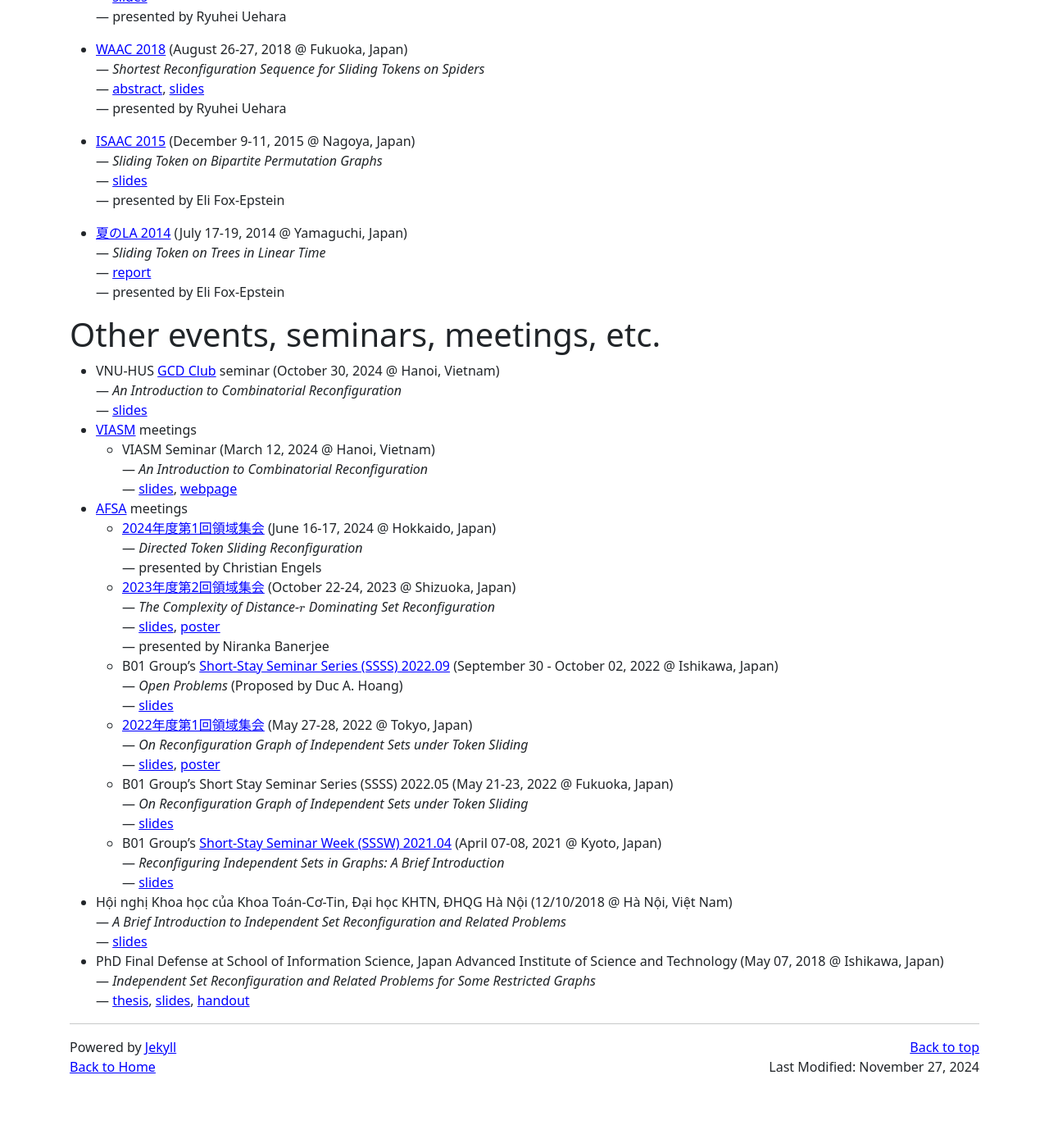
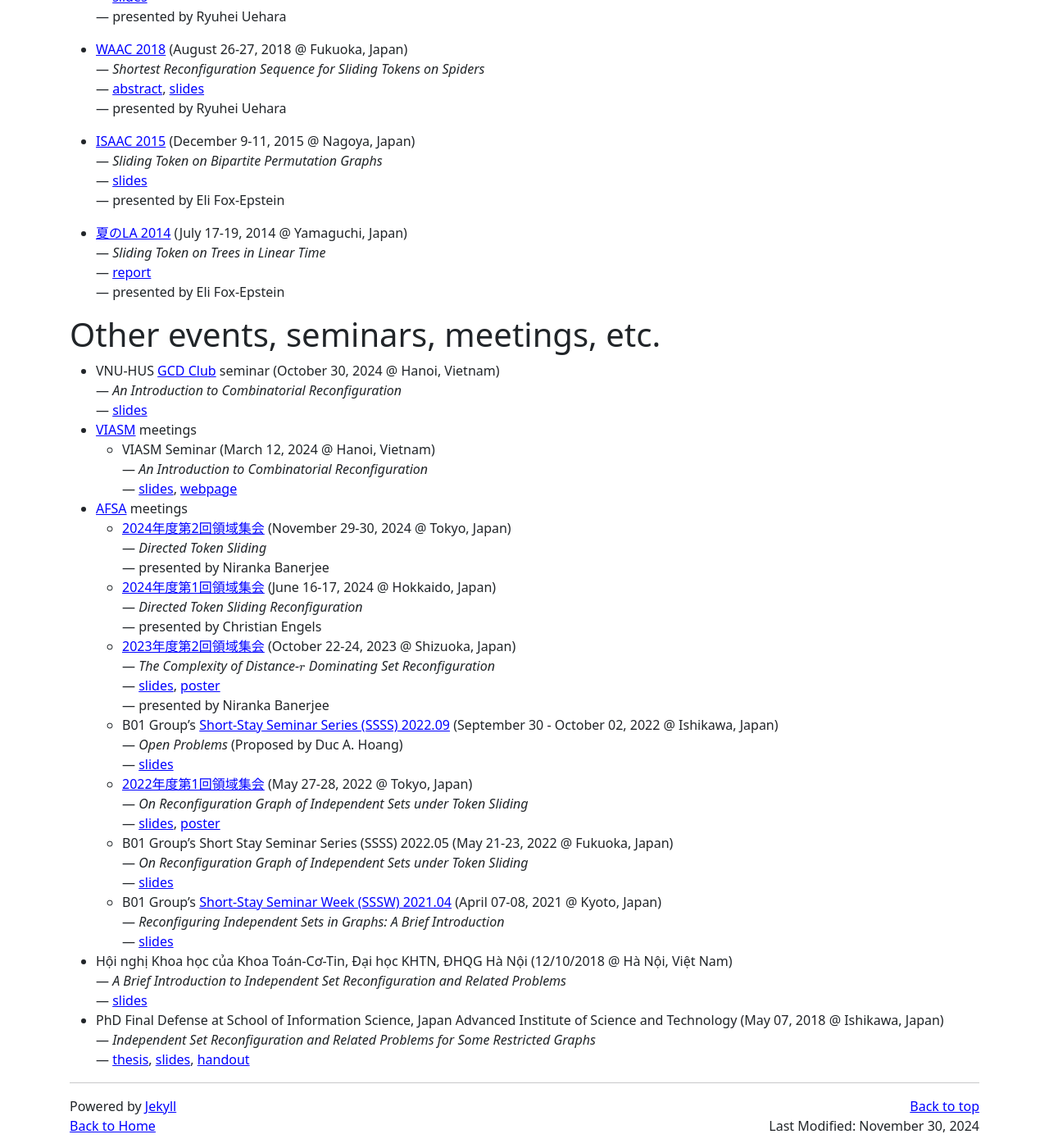
Before and after one commit to hoanganhduc/hoanganhduc.github.io, a Jekyll site: the page built from events.md, in a window 1280 px wide and 1400 px high, scrolled down 2283 px. Shown: the whole window at 82% size. Built offline with Jekyll 4.4.1, drawn with Linux system fonts in a browser that asks for light colours; nearby versions of some CDN libraries; a style sheet for code colours, icons or effects is not loaded; before the commit the page ends 3611 px from its top, so only the background shows below that.

Commit message:
Updated @ 2024-11-30  11:19:19 ICT

```diff
--- a/events.md
+++ b/events.md
@@ -3,7 +3,7 @@ layout: default
 title: Events
 permalink: /events/
 katex: true
-last_modified_at: 2024-11-27
+last_modified_at: 2024-11-30
 description: This page contains a list of Duc A. Hoang's participated events
 keywords: event, meeting, conference, workshop, talk, Duc A. Hoang
 ---
@@ -76,6 +76,7 @@ A list of events related to my research.
 * [VIASM](https://viasm.edu.vn/) meetings
   * VIASM Seminar (March 12, 2024 @ Hanoi, Vietnam) <br>--- *An Introduction to Combinatorial Reconfiguration* <br>--- [slides]({{site.baseurl}}/events/VIASM/VIASM_20240312.pdf), [webpage](https://viasm.edu.vn/hdkh/an-introduction-to-combinatorial-reconfiguration)
 * [AFSA](https://afsa.jp/) meetings
+  * [2024年度第2回領域集会](https://afsa.jp/afsa-2024_generalmeetingautumn/) (November 29-30, 2024 @ Tokyo, Japan) <br>--- *Directed Token Sliding* <br>--- presented by Niranka Banerjee
   * [2024年度第1回領域集会](https://afsa.jp/afsa-2024_generalmeeting_spring/) (June 16-17, 2024 @ Hokkaido, Japan) <br>--- *Directed Token Sliding Reconfiguration* <br>--- presented by Christian Engels
   * [2023年度第2回領域集会](https://afsa.jp/afsa-2023_generalmeetingautumn/) (October 22-24, 2023 @ Shizuoka, Japan) <br>--- *The Complexity of Distance-$r$ Dominating Set Reconfiguration* <br>--- [slides]({{site.baseurl}}/events/AFSA/Autumn2023-General-Meeting/slides.pdf), [poster]({{site.baseurl}}/events/AFSA/Autumn2023-General-Meeting/poster.pdf)  <br>--- presented by Niranka Banerjee
   * B01 Group's [Short-Stay Seminar Series (SSSS) 2022.09](https://www.jaist.ac.jp/~uehara/SSSS202209/) (September 30 - October 02, 2022 @ Ishikawa, Japan) <br>--- *Open Problems* (Proposed by Duc A. Hoang) <br>--- [slides]({{site.baseurl}}/events/AFSA/B01/SSSS-2022.09/slides.pdf)
```
Also changed, not shown: 1 other file.
